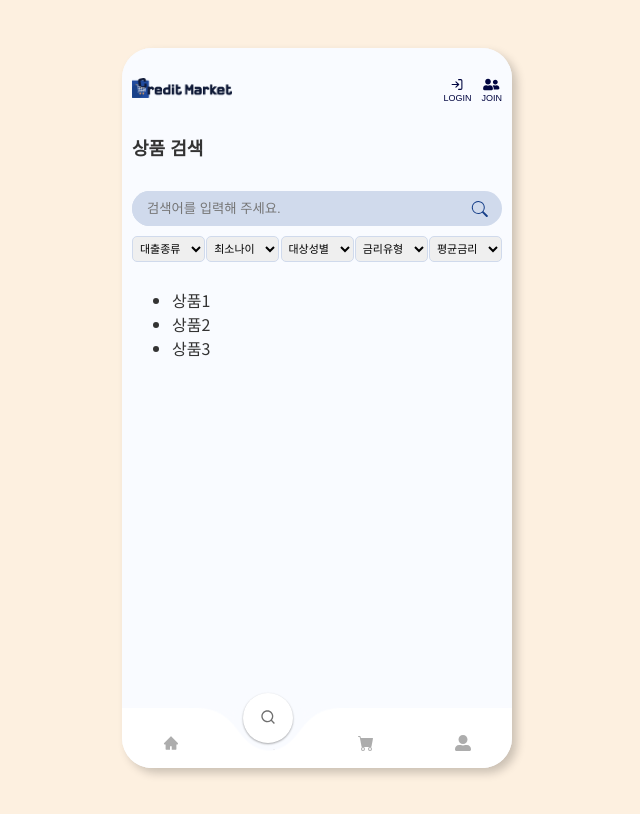
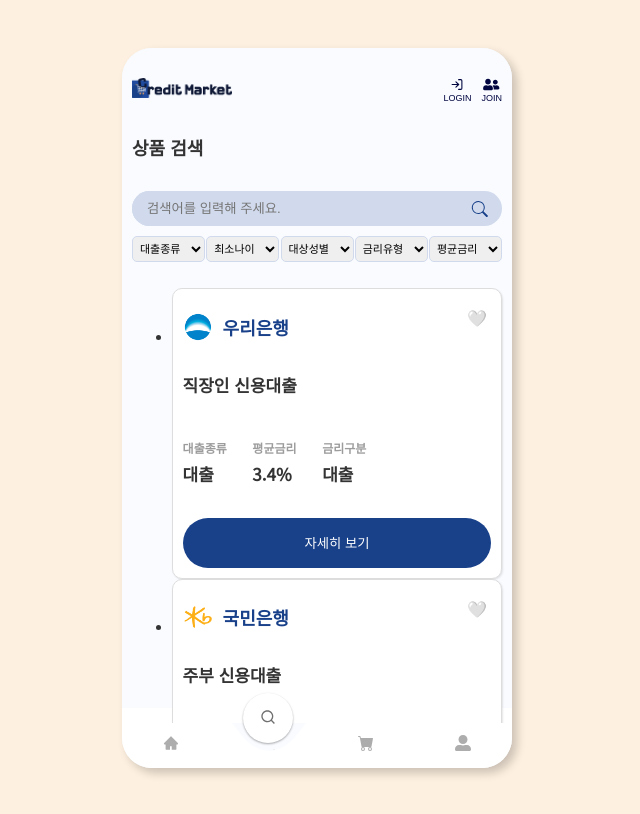
Before and after one commit to fastcampus-mini/credit-market-FE, a React (Vite) app: page /search in a window 1280 px wide. Shown: the whole page, without its empty margins (323-963 px from the left). Built offline with nearby package versions, Linux system fonts and the light colour scheme; what emotion-reset would draw is missing.

Commit message:
Feat: search 페이지 임시데이터  productCard 컴포넌트 추가

```diff
--- a/src/pages/Search.tsx
+++ b/src/pages/Search.tsx
@@ -1,9 +1,47 @@
-import React from 'react';
+import React, { useEffect, useState } from 'react';
 import styled from '@emotion/styled';
 import PageTitle from '@/components/common/PageTitle';
 import Input from '@/components/common/Input';
+import { useDispatch } from 'react-redux';
+import { hideLoading, showLoading } from '@/store/loadingSlice';
+import { MESSAGES } from '@/constants/messages';
+import ProductCard from '@/components/common/ProductCard';
+import { getBankLogo } from '@/utils/bankLogo';
+
+interface Prop {
+  id: string;
+  title: string;
+  bank: string;
+}
 
 const Search = () => {
+  const dispatch = useDispatch();
+  const [products, setProducts] = useState<Prop[]>([]);
+
+  useEffect(() => {
+    async function getProducts() {
+      try {
+        dispatch(showLoading());
+        const data: Prop[] = [
+          { id: '1', title: '직장인 신용대출', bank: '우리' },
+          { id: '2', title: '주부 신용대출', bank: '국민' },
+          { id: '3', title: '고양이 신용대출', bank: '신한' },
+          { id: '4', title: '주부 신용대출', bank: '국민' },
+          { id: '5', title: '직장인 신용대출', bank: '우리' },
+          { id: '6', title: '주부 신용대출', bank: '신한' },
+          { id: '7', title: '고양이 신용대출', bank: '국민' },
+          { id: '8', title: '대학생 신용대출', bank: '제주' },
+        ];
+        setProducts(data);
+      } catch (error) {
+        alert(MESSAGES.ERROR_PRODUCT.GET_DETAIL);
+      } finally {
+        dispatch(hideLoading());
+      }
+    }
+    getProducts();
+  }, []);
+
   return (
     <StyledSearch>
       <PageTitle title="상품 검색" />
@@ -35,9 +73,19 @@ const Search = () => {
         </form>
       </div>
       <ul className="productsArea">
-        <li>상품1</li>
-        <li>상품2</li>
-        <li>상품3</li>
+        {products.map((product) => (
+          <ProductCard
+            key={product.id}
+            data={product}
+            bankLogo={getBankLogo(product.bank)}
+            bankTitle={`${product.bank}은행`}
+            productName={product.title}
+            loanTitle="대출"
+            rateAverage="3.4%"
+            rateSort="대출"
+            Favor={false}
+          />
+        ))}
       </ul>
     </StyledSearch>
   );
```
